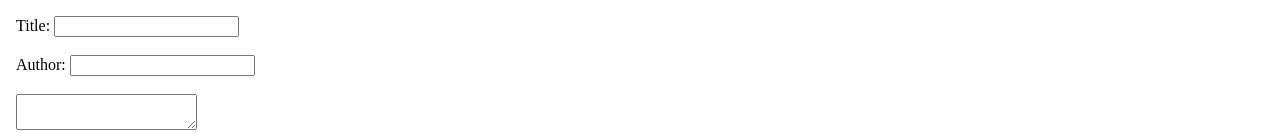
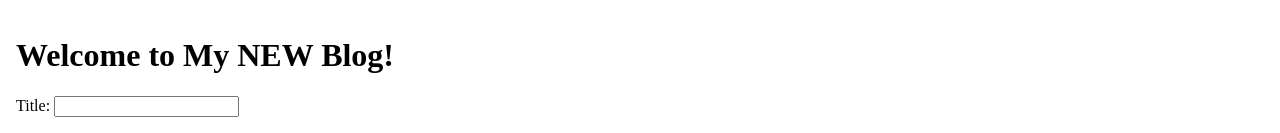
Before and after one commit to dz1981-bit/full-stack-blog-project, a React (Vite) app: page / in a window 1280 px wide. Shown: the top 133 px of the page. Built offline with nearby package versions, Linux system fonts and the light colour scheme; no server answers.

Commit message:
feat: new title for webpage

```diff
--- a/src/Blog.jsx
+++ b/src/Blog.jsx
@@ -20,7 +20,7 @@ export function Blog() {
 
   return (
     <div style={{ padding: 8 }}>
-      {/* <h1>Welcome to My NEW Blog!</h1> */}
+      <h1>Welcome to My NEW Blog!</h1>
       <CreatePost />
       <br />
       <hr />
```
